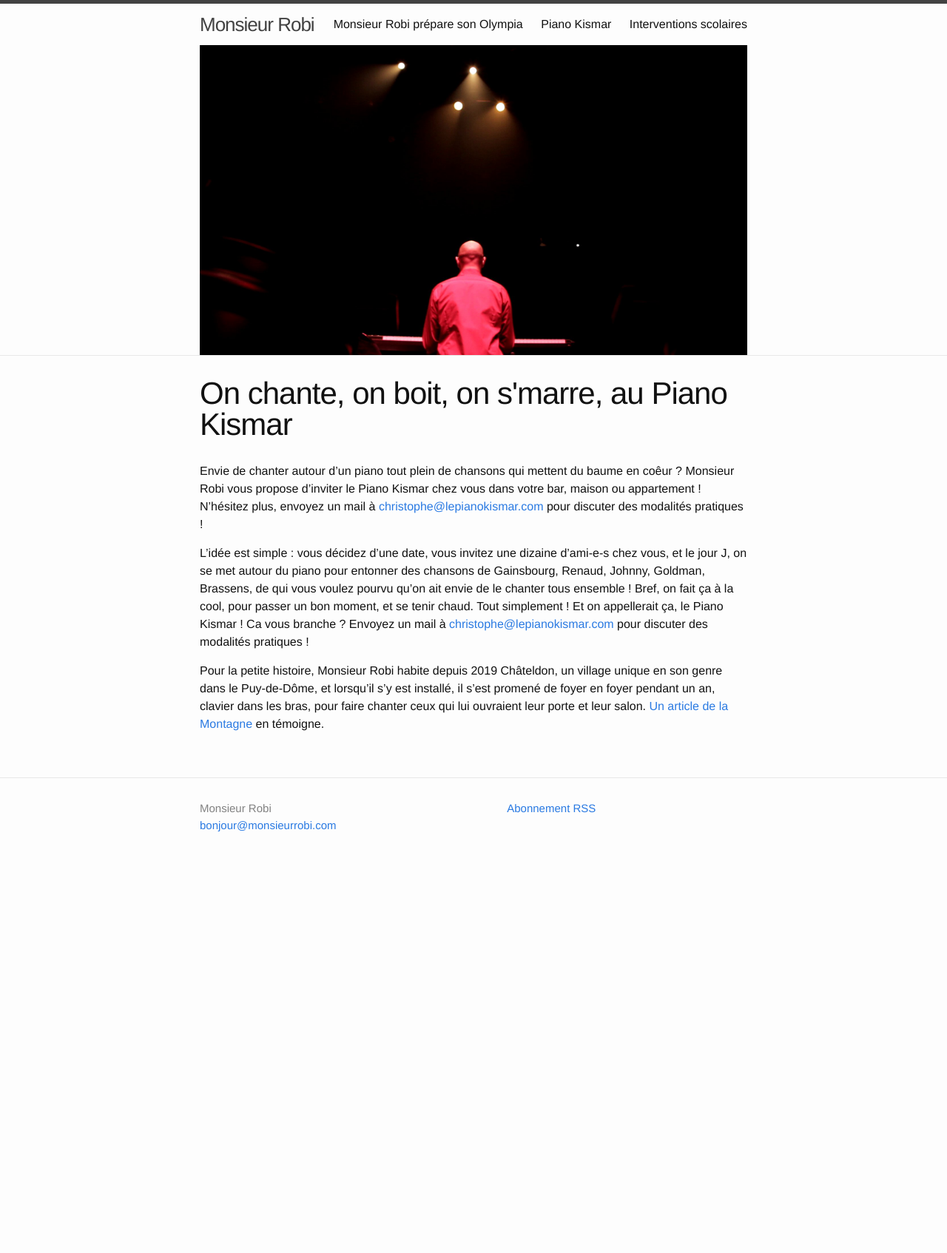
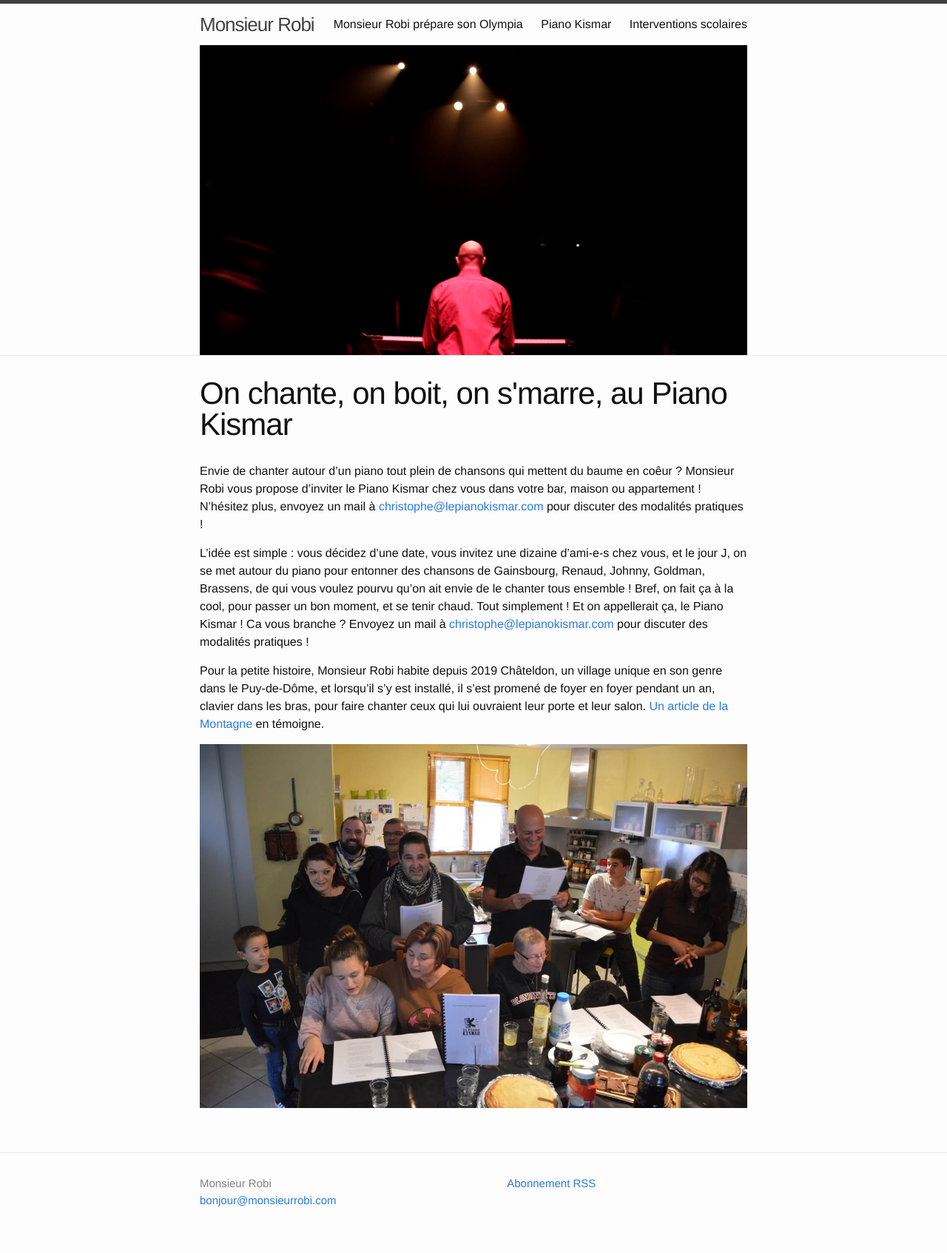
Before and after one commit to MonsieurRobi/monsieurrobi.github.io, a Jekyll site: the page built from 2-piano-kismar.md, in a window 1280 px wide. Shown: the whole page at 74% size. Built offline with Jekyll 4.4.1, drawn with Linux system fonts in a browser that asks for light colours; before the commit the page ends 1187 px from its top, so only the background shows below that.

Commit message:
add image to piano kismar

```diff
--- a/2-piano-kismar.md
+++ b/2-piano-kismar.md
@@ -11,3 +11,5 @@ Envie de chanter autour d'un piano tout plein de chansons qui mettent du baume e
 L'idée est simple : vous décidez d'une date, vous invitez une dizaine d'ami-e-s chez vous, et le jour J, on se met autour du piano pour entonner des chansons de Gainsbourg, Renaud, Johnny, Goldman, Brassens, de qui vous voulez pourvu qu'on ait envie de le chanter tous ensemble ! Bref, on fait ça à la cool, pour passer un bon moment, et se tenir chaud. Tout simplement ! Et on appellerait ça, le Piano Kismar ! Ca vous branche ? Envoyez un mail à [christophe@lepianokismar.com](mailto:christophe@lepianokismar.com) pour discuter des modalités pratiques !
 
 Pour la petite histoire, Monsieur Robi habite depuis 2019 Châteldon, un village unique en son genre dans le Puy-de-Dôme, et lorsqu'il s'y est installé, il s'est promené de foyer en foyer pendant un an, clavier dans les bras, pour faire chanter ceux qui lui ouvraient leur porte et leur salon. [Un article de la Montagne](https://www.lamontagne.fr/chateldon-63290/loisirs/une-animation-en-chansons-et-au-piano-gratuitement-chez-soi-c-est-possible-a-chateldon-puy-de-dome-avec-le-piano-kismar_13686435/) en témoigne.
+
+[![Public Piano Kismar](/assets/public-kismar.jpg)](https://www.lamontagne.fr/chateldon-63290/loisirs/une-animation-en-chansons-et-au-piano-gratuitement-chez-soi-c-est-possible-a-chateldon-puy-de-dome-avec-le-piano-kismar_13686435/)
```
Also changed, not shown: assets/public-kismar.jpg (added).
